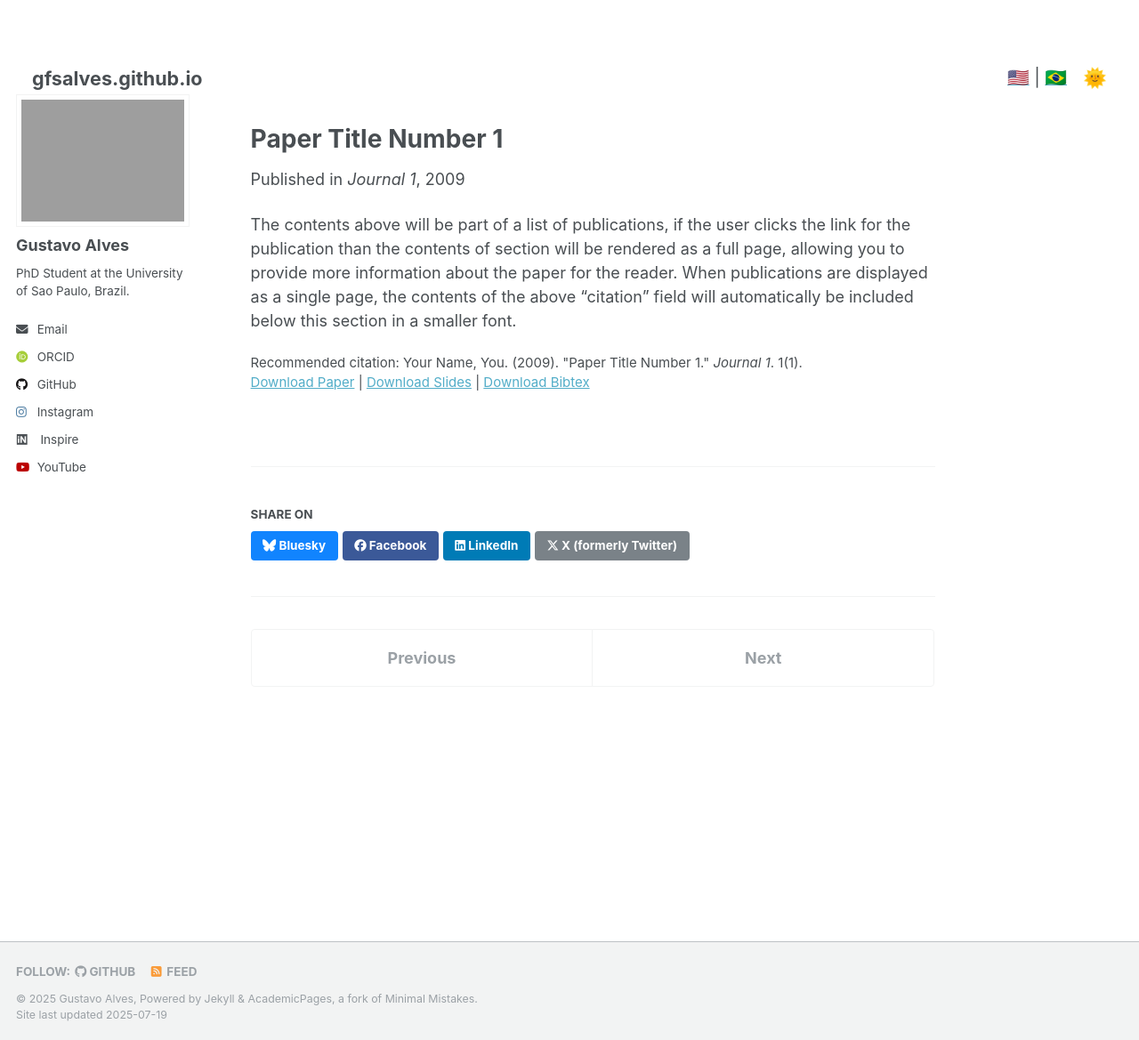
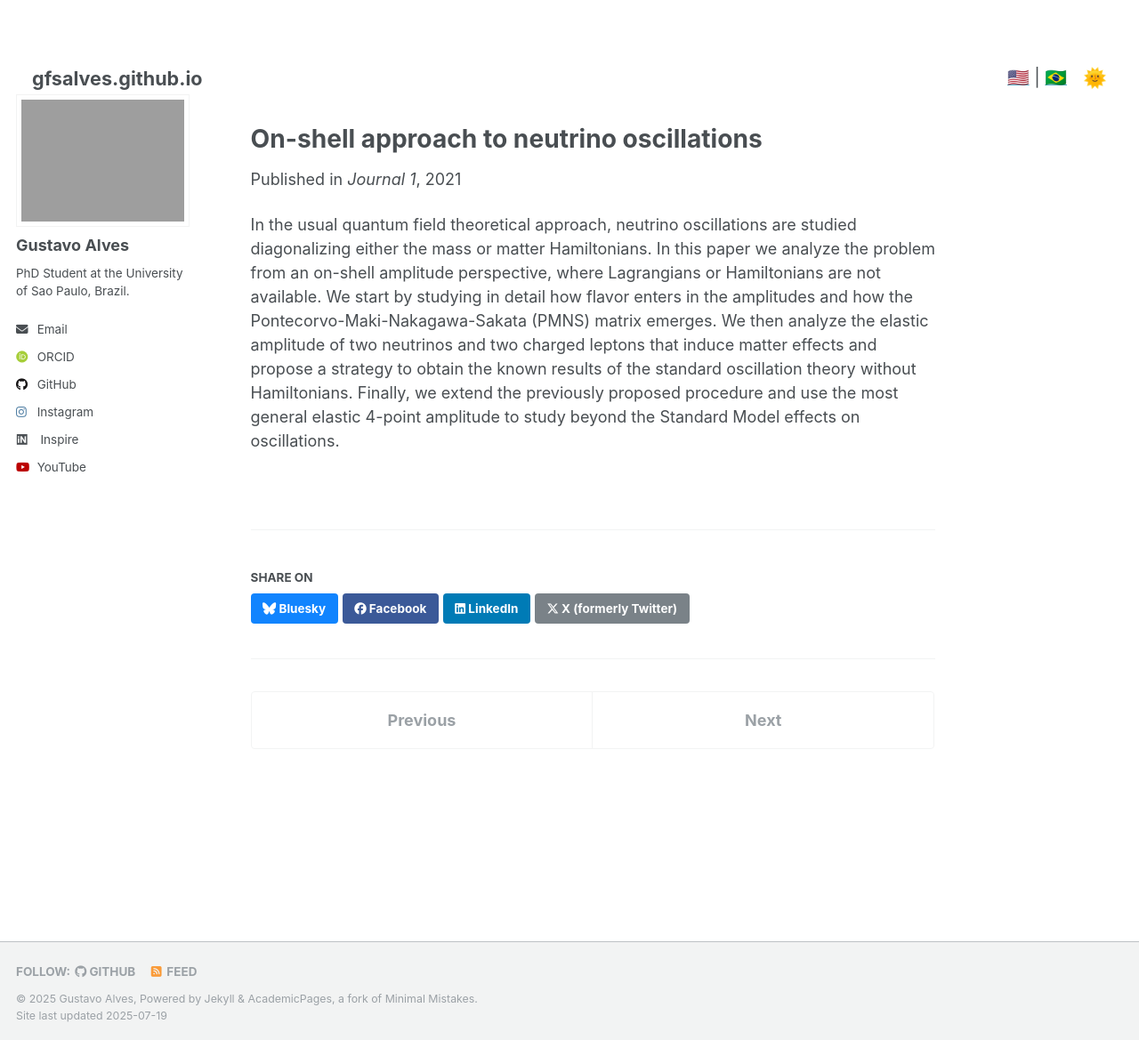
Before and after one commit to gfsalves/gfsalves.github.io, a Jekyll site: the page built from _publications/2009-10-01-paper-title-number-1.md, in a window 1280 px wide and 1169 px high. Shown: the whole window at 89% size. Built offline with Jekyll 4.4.1, drawn with Linux system fonts in a browser that asks for light colours; some web fonts are replaced; a script that is not in the unit is left out.

Commit message:
added publication

```diff
--- a/_publications/2009-10-01-paper-title-number-1.md
+++ b/_publications/2009-10-01-paper-title-number-1.md
@@ -1,14 +1,12 @@
 ---
-title: "Paper Title Number 1"
+title: "On-shell approach to neutrino oscillations"
 collection: publications
 category: manuscripts
-permalink: /publication/2009-10-01-paper-title-number-1
-excerpt: 'This paper is about the number 1. The number 2 is left for future work.'
-date: 2009-10-01
+permalink: /publication/2021-05-30-On-shell-approach-to-neutrino-oscillations
+date: 2021-05-30
 venue: 'Journal 1'
-slidesurl: 'http://academicpages.github.io/files/slides1.pdf'
-paperurl: 'http://academicpages.github.io/files/paper1.pdf'
-bibtexurl: 'http://academicpages.github.io/files/bibtex1.bib'
-citation: 'Your Name, You. (2009). &quot;Paper Title Number 1.&quot; <i>Journal 1</i>. 1(1).'
+paperurl: 'https://inspirehep.net/literature/1854518'
 ---
-The contents above will be part of a list of publications, if the user clicks the link for the publication than the contents of section will be rendered as a full page, allowing you to provide more information about the paper for the reader. When publications are displayed as a single page, the contents of the above "citation" field will automatically be included below this section in a smaller font.
+
+
+In the usual quantum field theoretical approach, neutrino oscillations are studied diagonalizing either the mass or matter Hamiltonians. In this paper we analyze the problem from an on-shell amplitude perspective, where Lagrangians or Hamiltonians are not available. We start by studying in detail how flavor enters in the amplitudes and how the Pontecorvo-Maki-Nakagawa-Sakata (PMNS) matrix emerges. We then analyze the elastic amplitude of two neutrinos and two charged leptons that induce matter effects and propose a strategy to obtain the known results of the standard oscillation theory without Hamiltonians. Finally, we extend the previously proposed procedure and use the most general elastic 4-point amplitude to study beyond the Standard Model effects on oscillations.
```
